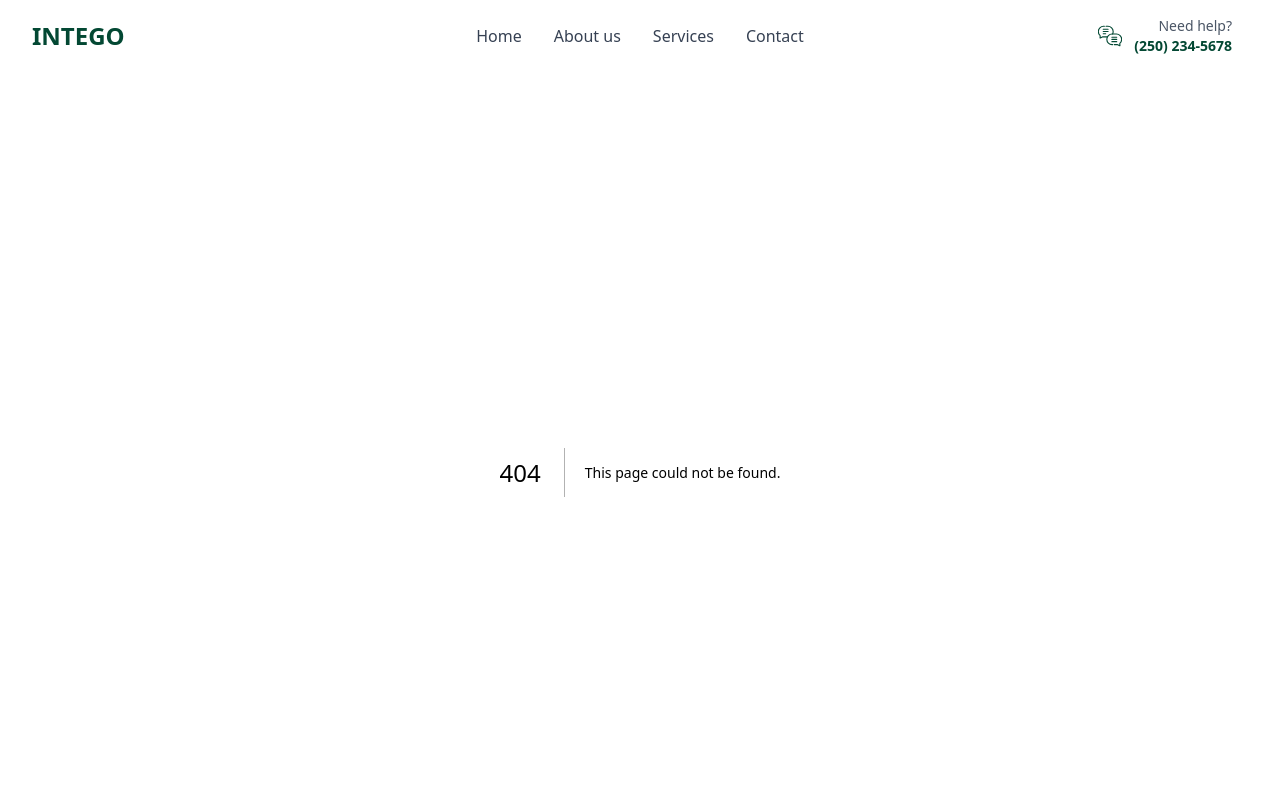
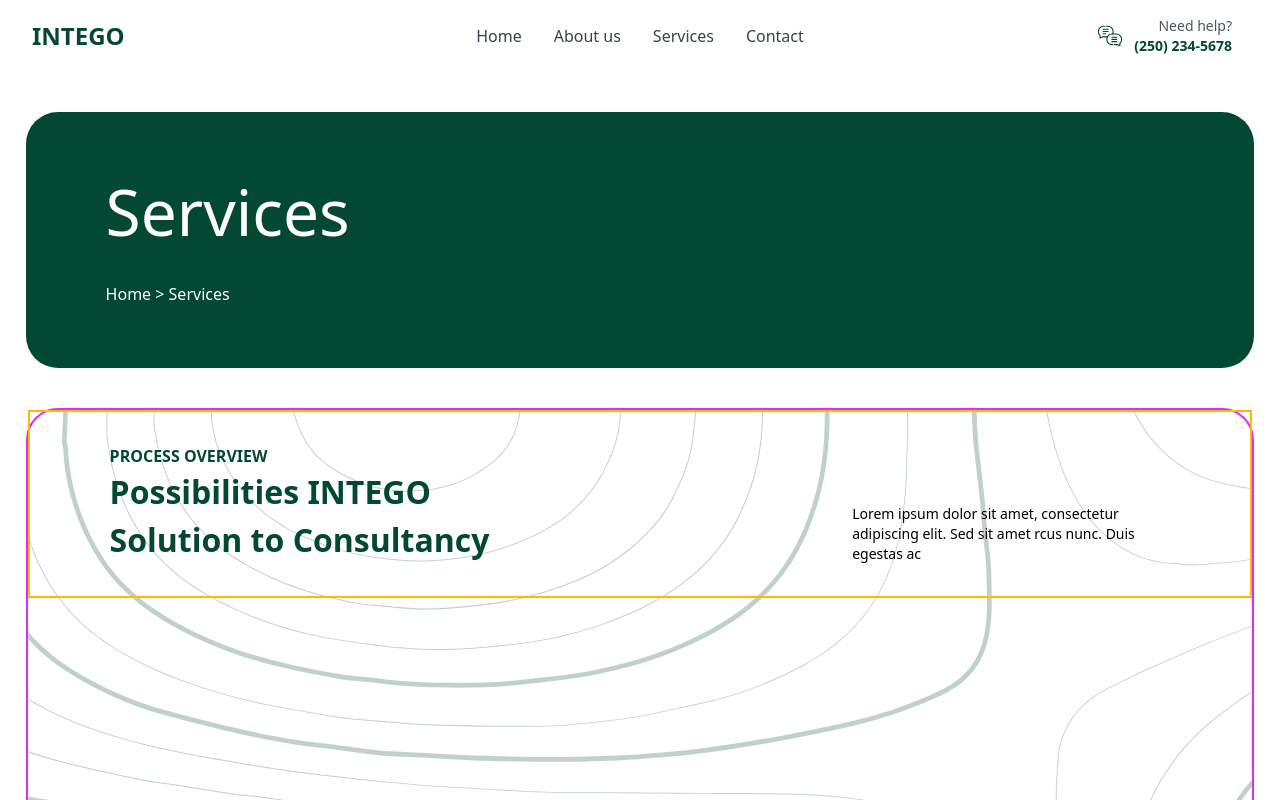
Before and after one commit to pinsoegustave/intego-business, a Next.js app: page /services in a window 1280 px wide. Before the commit this address had no page. Shown: the top 800 px of the page. Built offline with nearby package versions, Linux system fonts and the light colour scheme.

Commit message:
Services page

```diff
--- /dev/null
+++ b/app/services/page.tsx
@@ -0,0 +1,12 @@
+import Banners from '@/components/Banners'
+import Process from '@/components/Process'
+import React from 'react'
+
+export default function page() {
+  return (
+    <div>
+        <Banners />
+        <Process />
+    </div>
+  )
+}
--- /dev/null
+++ b/components/Banners.tsx
@@ -0,0 +1,12 @@
+import React from 'react'
+
+export default function Banners() {
+  return (
+    <section className='w-[96%] mx-auto bg-[#034833] h-64 text-white rounded-4xl mt-10'>
+        <div className='max-container padding-container h-full flex flex-col justify-center gap-8'>
+            <h1 className='regular-64'>Services</h1>
+            <p> Home &gt; Services</p>
+        </div>
+    </section>
+  )
+}
--- /dev/null
+++ b/components/Process.tsx
@@ -0,0 +1,17 @@
+import React from 'react'
+
+export default function Process() {
+  return (
+    <section className='w-[96%] mx-auto h-[632px] text-white rounded-4xl mt-10 border-2 border-fuchsia-500' style={{ backgroundImage: "url('lines.svg')", backgroundSize: "cover", backgroundPosition: "center", backgroundRepeat: "no-repeat"}}>
+        <div className='max-container padding-container p-8 border-2 border-amber-400'>
+            <div className='flex justify-between'>
+                <div>
+                    <h3 className="text-md font-bold text-[#034833]">PROCESS OVERVIEW</h3>
+                    <h1 className="w-[380px] text-[#034833] regular-32 font-bold">Possibilities INTEGO Solution to Consultancy</h1>
+                </div>
+                <p className='text-black text-sm flex items-end w-[30%]'>Lorem ipsum dolor sit amet, consectetur adipiscing elit. Sed sit amet rcus nunc. Duis egestas ac</p>
+            </div>
+        </div>
+    </section>
+  )
+}
--- a/constants/index.ts
+++ b/constants/index.ts
@@ -6,12 +6,12 @@ export const NAV_LINKS = [
         label: "Home",
     },
     {
-        href: '/',
+        href: '/about-us',
         key: "about",
         label: "About us",
     },
     {
-        href: '/',
+        href: '/services',
         key: "services",
         label: "Services",
     },
```
Also changed, not shown: public/lines.svg (added).
